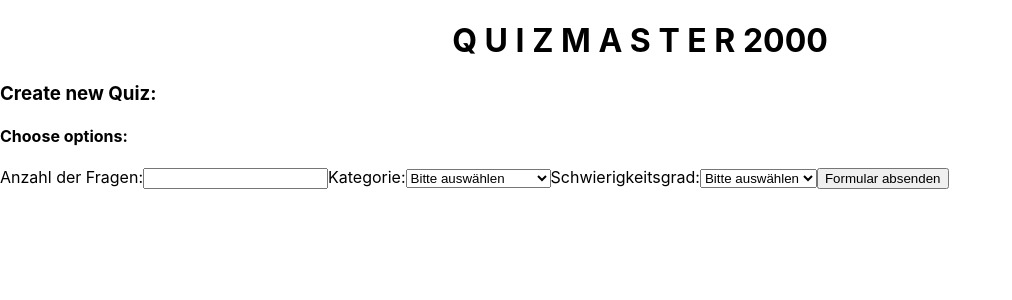
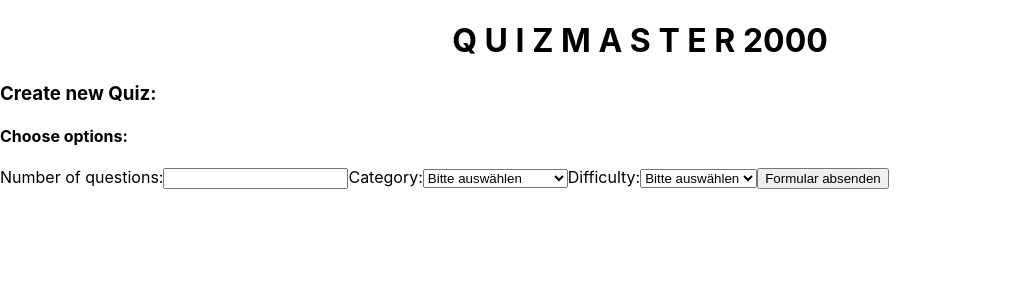
Before and after one commit to MJaschewski/fullstack-groupexercise-quiz, a React (Create React App) app in the folder frontend/: page / in a window 1280 px wide. Shown: the top 300 px of the page, without its empty margins (0-1012 px from the left). Built offline with nearby package versions, Linux system fonts and the light colour scheme.

Commit message:
changed german to english

```diff
--- a/frontend/src/components/QuizForm.tsx
+++ b/frontend/src/components/QuizForm.tsx
@@ -38,7 +38,7 @@ const QuizForm = ({ questionCount, categories, difficultyLevels }: Props) => {
     return (
         <form onSubmit={handleSubmit}>
             <label>
-                Anzahl der Fragen:
+                Number of questions:
                 <input
                     type="number"
                     name="question"
@@ -48,7 +48,7 @@ const QuizForm = ({ questionCount, categories, difficultyLevels }: Props) => {
             </label>
 
             <label>
-                Kategorie:
+                Category:
                 <select
                     name="category"
                     value={formData.category}
@@ -64,7 +64,7 @@ const QuizForm = ({ questionCount, categories, difficultyLevels }: Props) => {
             </label>
 
             <label>
-                Schwierigkeitsgrad:
+                Difficulty:
                 <select
                     name="difficulty"
                     value={formData.difficulty}
```
